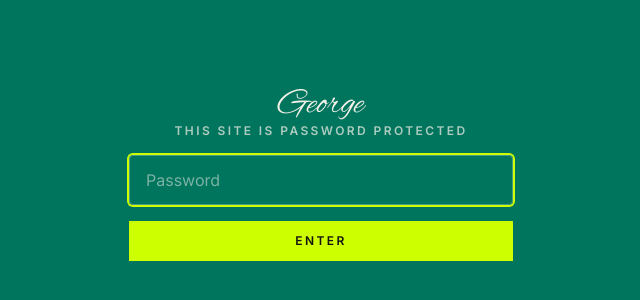
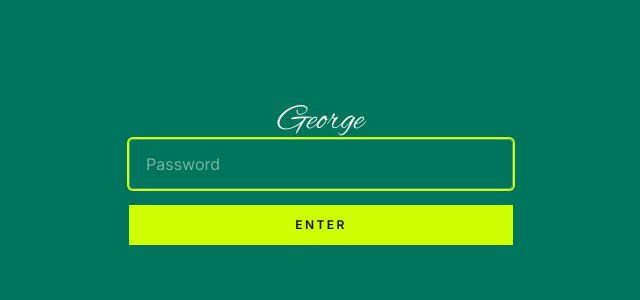
Before and after one commit to shawnnderson/shopmy-site, a Next.js app: page /login in a window 1280 px wide. Shown: the part 226-526 px from the top of the page, without its empty margins (319-959 px from the left). Built offline with nearby package versions, Linux system fonts and the light colour scheme; a web font is replaced by a local one.

Commit message:
Remove redundant subtitle from login screen

```diff
--- a/app/login/page.tsx
+++ b/app/login/page.tsx
@@ -36,9 +36,6 @@ function LoginForm() {
       <a href="#top" className="font-brand text-4xl leading-none text-paper">
         {site.brandName}
       </a>
-      <p className="text-xs font-semibold uppercase tracking-[0.2em] text-paper/70">
-        This site is password protected
-      </p>
       <input
         type="password"
         value={password}
```
